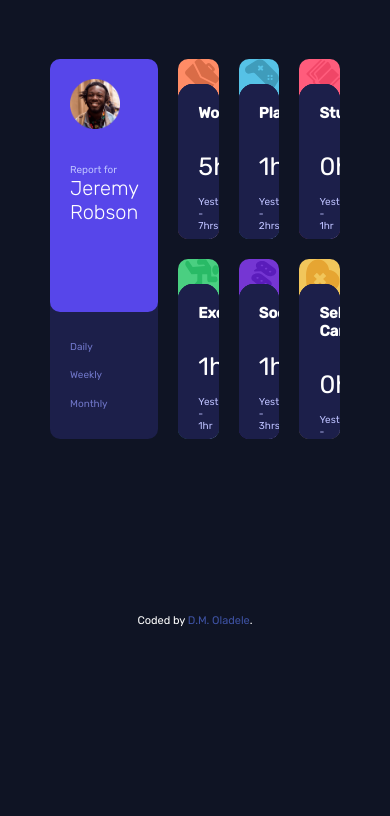
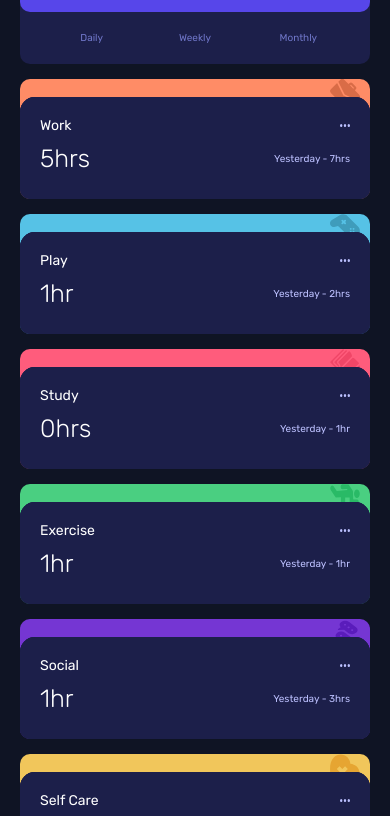
Before and after one commit to activus-d/time-tracking-dashboard-main, a plain HTML site: page index.html in a window 390 px wide. Shown: the part 136-952 px from the top of the page. Before the commit the page ends 844 px from the top, so only its background shows below. Drawn offline with Linux system fonts and the light colour scheme.

Commit message:
page responsive

```diff
--- a/index.html
+++ b/index.html
@@ -38,24 +38,30 @@
             <h2>Work</h2>
             <img src="images/icon-ellipsis.svg" alt="elipsis">
           </div>
+          <div class="time">
             <p>5hrs</p>
             <span>Yesterday - 7hrs</span>
+          </div>
         </div>
         <div class="weekly card card1">
           <div class="heading">
             <h2>Work</h2>
             <img src="images/icon-ellipsis.svg" alt="elipsis">
           </div>
+          <div class="time">
             <p>32hrs</p>
             <span>last Week - 36hrs</span>
+          </div>
         </div>
         <div class="monthly card card1">
           <div class="heading">
             <h2>Work</h2>
             <img src="images/icon-ellipsis.svg" alt="elipsis">
           </div>
+          <div class="time">
             <p>103hrs</p>
             <span>Last Month - 128hrs</span>
+          </div>
         </div>
       </section>
       <section class="container con2">
@@ -65,24 +71,30 @@
             <h2>Play</h2>
             <img src="images/icon-ellipsis.svg" alt="elipsis">
           </div>
+          <div class="time">
             <p>1hr</p>
             <span>Yesterday - 2hrs</span>
+          </div>
         </div>
         <div class="weekly card card2">
           <div class="heading">
             <h2>Play</h2>
             <img src="images/icon-ellipsis.svg" alt="elipsis">
           </div>
+          <div class="time">
             <p>10hrs</p>
             <span>last Week - 8hrs</span>
+          </div>
         </div>
         <div class="monthly card card2">
           <div class="heading">
             <h2>Play</h2>
             <img src="images/icon-ellipsis.svg" alt="elipsis">
           </div>
+          <div class="time">
             <p>23hrs</p>
             <span>Last Month - 29hrs</span>
+          </div>
         </div>
       </section>
       <section class="container con3">
@@ -92,24 +104,30 @@
             <h2>Study</h2>
             <img src="images/icon-ellipsis.svg" alt="elipsis">
           </div>
+          <div class="time">
             <p>0hrs</p>
             <span>Yesterday - 1hr</span>
+          </div>
         </div>
         <div class="weekly card card3">
           <div class="heading">
             <h2>Study</h2>
             <img src="images/icon-ellipsis.svg" alt="elipsis">
           </div>
+          <div class="time">
             <p>4hrs</p>
             <span>last Week - 7hrs</span>
+          </div>
         </div>
         <div class="monthly card card3">
           <div class="heading">
             <h2>Study</h2>
             <img src="images/icon-ellipsis.svg" alt="elipsis">
           </div>
+          <div class="time">
             <p>13hrs</p>
             <span>Last Month - 19hrs</span>
+          </div>
         </div>
       </section>
       <section class="container con4">
@@ -119,24 +137,30 @@
             <h2>Exercise</h2>
             <img src="images/icon-ellipsis.svg" alt="elipsis">
           </div>
+          <div class="time">
             <p>1hr</p>
             <span>Yesterday - 1hr</span>
+          </div>
         </div>
         <div class="weekly card card4">
           <div class="heading">
             <h2>Exercise</h2>
             <img src="images/icon-ellipsis.svg" alt="elipsis">
           </div>
+          <div class="time">
             <p>4hrs</p>
             <span>last Week - 5hrs</span>
+          </div>
         </div>
         <div class="monthly card card4">
           <div class="heading">
             <h2>Exercise</h2>
             <img src="images/icon-ellipsis.svg" alt="elipsis">
           </div>
+          <div class="time">
             <p>11hrs</p>
             <span>Last Month - 18hrs</span>
+          </div>
         </div>
       </section>
       <section class="container con5">
@@ -146,24 +170,30 @@
             <h2>Social</h2>
             <img src="images/icon-ellipsis.svg" alt="elipsis">
           </div>
+          <div class="time">
             <p>1hr</p>
             <span>Yesterday - 3hrs</span>
+          </div>
         </div>
         <div class="weekly card card5">
           <div class="heading">
             <h2>Social</h2>
             <img src="images/icon-ellipsis.svg" alt="elipsis">
           </div>
+          <div class="time">
             <p>5hrs</p>
             <span>last Week - 10hrs</span>
+          </div>
         </div>
         <div class="monthly card card5">
           <div class="heading">
             <h2>Social</h2>
             <img src="images/icon-ellipsis.svg" alt="elipsis">
           </div>
+          <div class="time">
             <p>21hrs</p>
             <span>Last Month - 23hrs</span>
+          </div>
         </div>
       </section>
       <section class="container con6">
@@ -173,24 +203,30 @@
             <h2>Self Care</h2>
             <img src="images/icon-ellipsis.svg" alt="elipsis">
           </div>
+          <div class="time">
             <p>0hrs</p>
             <span>Yesterday - 1hr</span>
+          </div>
         </div>
         <div class="weekly card card6">
           <div class="heading">
             <h2>Self Care</h2>
             <img src="images/icon-ellipsis.svg" alt="elipsis">
           </div>
+          <div class="time">
             <p>2hrs</p>
             <span>last Week - 2hrs</span>
+          </div>
         </div>
         <div class="monthly card card6">
           <div class="heading">
             <h2>Self Care</h2>
             <img src="images/icon-ellipsis.svg" alt="elipsis">
           </div>
+          <div class="time">
             <p>7hrs</p>
             <span>Last Month - 11hrs</span>
+          </div>
         </div>
       </section>
     </main>
--- a/styles.css
+++ b/styles.css
@@ -29,7 +29,7 @@ body {
     display: grid;
     grid-template-columns: 1fr 3fr;
     gap: 2rem;
-    min-height: 38rem;
+    min-height: 34rem;
     width: minmax(50%, auto );
 }
 header {
@@ -47,6 +47,9 @@ nav {
     grid-template-rows: 2fr 3fr ;
     /* position: absolute; */
     /* align-self: end; */
+}
+.profileText {
+    width: 70%
 }
 main {
     display: grid;
@@ -67,7 +70,7 @@ main {
 .card {
     position: absolute;
     width: 100%;
-    top: 14%;
+    top: 15%;
     height: 100%;
 }
 .heading {
@@ -109,10 +112,11 @@ a:focus {
 .profileImg {
     height: 5rem;
     width: 5rem;
+    border: 2px solid white;
+    border-radius: 50%;
 }
 .profileText {
     color: hsl(236, 100%, 87%);
-    width: 70%
 }
 h1 {
     color: white;
@@ -125,6 +129,7 @@ ADDITIONAL STYLES MAIN
 *************************************/
 .container {
     border-radius: 1rem;
+    padding-right: 1rem;
 }
 .card {
     padding: 2rem;
@@ -141,14 +146,18 @@ ADDITIONAL STYLES MAIN
     height: 3.4rem;
 }
 .heading {
-    margin-bottom: 3rem;
+    margin-bottom: 2rem;
 }
-.card p {
+.time p {
     margin-bottom: 1.5rem;
     font-size: 2.5rem;
 }
-.card span {
+.time span {
     color: hsl(236, 100%, 87%);
+}
+h2 {
+    font-weight: 400;
+    font-size: 1.4rem;
 }
 .daily {
     z-index: 2;
@@ -194,10 +203,115 @@ ADDITIONAL STYLES FOR FOOTER
 }
 
 /********************************************
-STYLES FOR SCREEN SIZE 1300px
+STYLES FOR SCREEN SIZE 650px
 ********************************************/
-/* @media screen and ( max-width: 1300px) {
+@media screen and ( max-width: 650px) {
+    body {
+        padding: 2rem;
+    }
     .topContainer {
-        width: minmax(60%, auto );
+        gap: 1.5rem;
     }
-} */
+    main {
+        gap: 1.5rem;
+    }
+    .card {
+        padding: 2rem 1.2rem;
+    }
+    .profile {
+        padding: 2rem 1.5rem;
+    }
+    nav {
+        padding: 2rem 1.4rem;
+    }
+}
+
+
+/********************************************
+STYLES FOR SCREEN SIZE 500px/MOBILE
+********************************************/
+@media screen and ( max-width: 500px) {
+    body {
+        display: block;
+        height: auto;
+        width: 100%;
+        padding: 5rem 2rem;
+        overflow: scroll;
+    }
+    .topContainer {
+        grid-template-rows: 15rem 1fr;
+        grid-template-columns: 1fr;
+        gap: 1.5rem;
+        height: auto;
+        width: 100%;
+    }
+    /**********************************
+    LAYOUT
+    **********************************/
+    .profile {
+        grid-template-columns: 1fr 2fr;
+        grid-template-rows: 1fr;
+        align-items: center;
+    }
+    .profileText {
+        width: 100%;
+    }
+    nav {
+        display: grid;
+        grid-template-rows: 1fr;
+        grid-template-columns: repeat(3, 1fr);
+        align-items: center;
+    }
+    nav a {
+        justify-self: center;
+    }
+    main {
+        display: grid;
+        height: auto;
+        grid-template-columns: 1fr;
+        grid-template-rows: repeat(6, minmax(12rem, auto));
+        gap: 1.5rem;
+    }
+    .time {
+        display: grid;
+        grid-template-columns: 1fr 1fr;
+        align-items: center;
+    }
+    .time span {
+        justify-self: end;
+    }
+    /**********************************
+    ADDITIONAL STYLES FOR HEADER
+    **********************************/
+    .profile {
+        padding: 2rem;
+    }
+
+    nav {
+        padding: 2rem;
+    }
+
+    .activityImg {
+        width: 3rem;
+        height: 3rem;
+    }
+    /**********************************
+    ADDITIONAL STYLES FOR MAIN
+    **********************************/
+    .card {
+        padding: 2rem;
+    }
+    .heading {
+        margin-bottom: 1rem;
+    }
+    .time p {
+        margin-bottom: 0;
+        font-weight: 300;
+    }
+    /**********************************
+    ADDITIONAL STYLES FOR FOOTER
+    **********************************/
+    .attribution {
+        margin-top: 2rem;
+    }
+}
```
